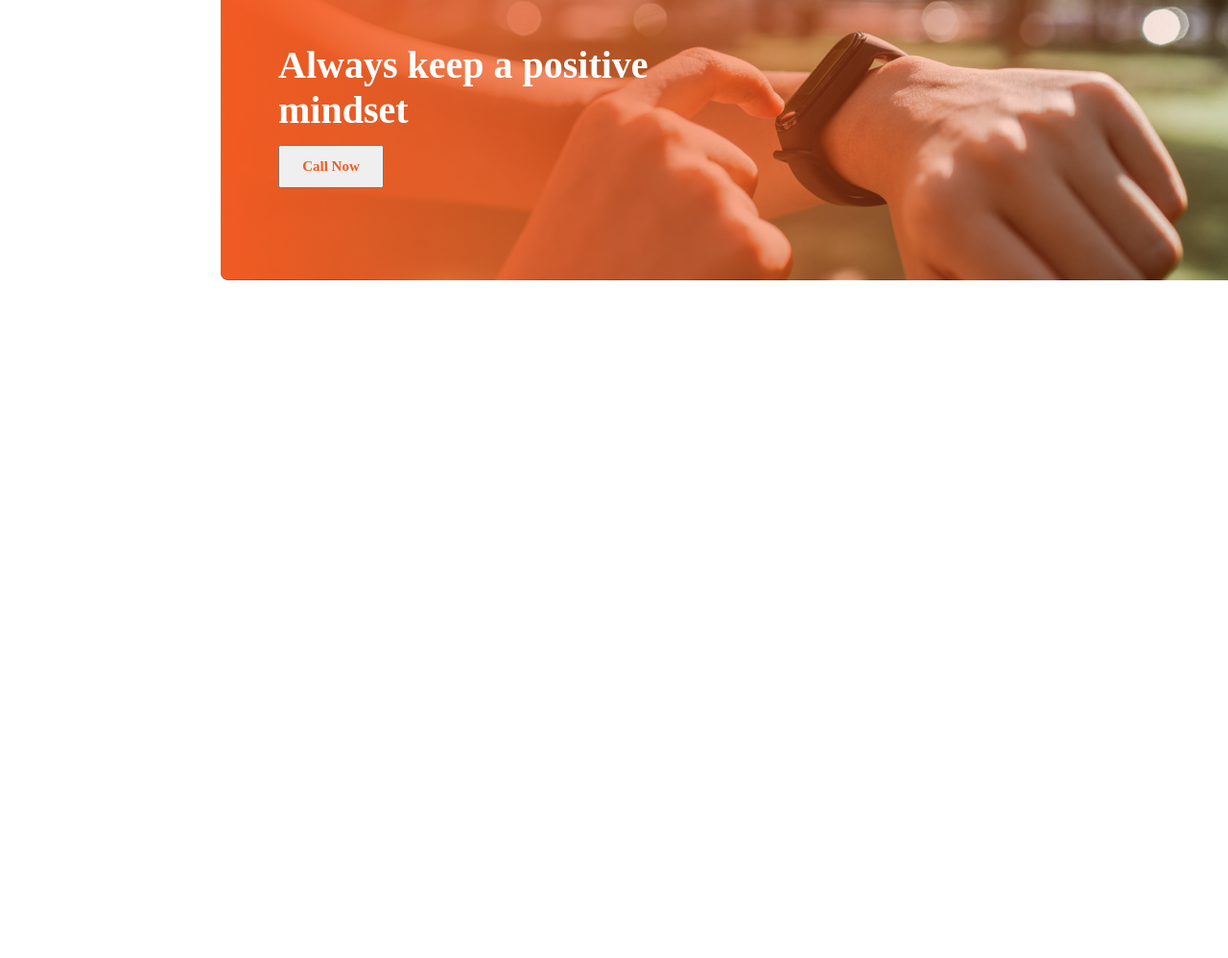
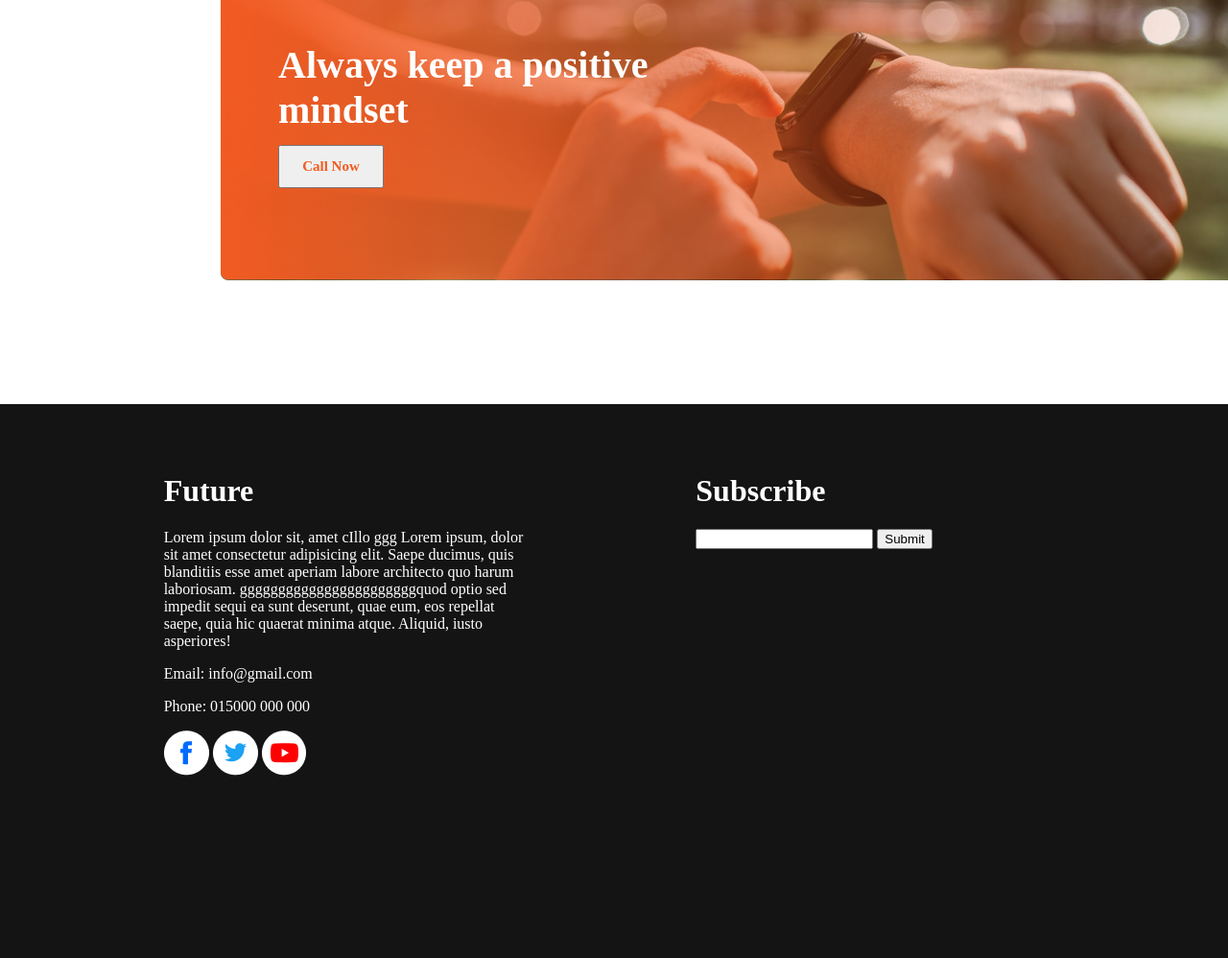
Before and after one commit to Mohaiminul007/assignment1, a plain HTML site: page index.html in a window 1280 px wide. Shown: the part 2231-3229 px from the top of the page at 96% size. Before the commit the page ends 2527 px from the top, so only its background shows below. Drawn offline with Linux system fonts and the light colour scheme.

Commit message:
last contact us section added

```diff
--- a/index.html
+++ b/index.html
@@ -27,14 +27,16 @@
         </div>
         <!-- Section 2 -->
         <div class="section2">
-            <img src="images/person.png" alt="">
+            <div>
+                <img src="images/person.png" alt="">
+            </div>
             <div class="sub-section1">
                 <h1 class="sub-section2-head">My failures of previous years</h1>
                 <p class="sub-section2-p">ssssLorem ipsum dolor, sit amet consectetur adipisicing elit. Quam id
                     veritatis
                     sed veniam unde eligendi dolores delectus aut. Voluptates asperiores beatae accusamus cumque atque
                     reiciendis doloribus ipsam molestias blanditiis quo.</p>
-                <ul class="sub-section1-ul">
+                <ul class="sub-section2-ul">
                     <li>Contrary to popular belief, is not simply.</li>
                     <li>Contrary to popular belief.</li>
                     <li>Contrary to popular belief,is not simply.</li>
@@ -72,12 +74,35 @@
 
             </div>
         </div>
-        <!-- Section 3 -->
+        <!-- Section 4 -->
         <div class="section4">
             <img class="sub-section4-image" src="images/gradient3.png" alt="">
             <h1 class="sub-section4-head">Always keep a positive mindset</h1>
 
-                <button class="sub-section4-btn">Call Now</button>
+            <button class="sub-section4-btn">Call Now</button>
+        </div>
+        <!-- Section 5 -->
+        <div class="section5">
+            <div class="sub-section5-a">
+                <h1>Future</h1>
+                <p>Lorem ipsum dolor sit, amet cIllo ggg Lorem ipsum, dolor sit amet consectetur adipisicing elit. Saepe ducimus, quis blanditiis esse amet aperiam labore architecto quo harum laboriosam. gggggggggggggggggggggggquod optio sed impedit sequi ea sunt deserunt, quae eum, eos repellat saepe, quia hic quaerat minima atque. Aliquid, iusto asperiores!</p>
+                <p>Email: info@gmail.com</p>
+                <p>Phone: 015000 000 000</p>
+                <div class="section5-icons">
+                    <img src="images/icons/fb.png" alt="">
+                    <img src="images/icons/twitter.png" alt="">
+                    <img src="images/icons/youtube.png" alt="">
+
+                </div>
+            </div>
+            <div class="sub-section5-b">
+                <h1>Subscribe</h1>
+                <input type="text" >
+
+                <button>Submit</button>
+
+
+            </div>
         </div>
     </div>
 </body>
--- a/style.css
+++ b/style.css
@@ -58,9 +58,8 @@
 /* section 2 */
 
 .section2 {
-    margin-top: 100px;
+    margin: 100px;
     display: flex;
-    /* position: absolute; */
     width: 527.93px;
     height: 527.93px;
     left: 229px;
@@ -68,6 +67,7 @@
 
     background: rgba(241, 91, 34, 0.2);
     border-radius: 50%;
+
 
 
 }
@@ -110,7 +110,7 @@
 
 }
 
-.sub-section1-ul {
+.sub-section2-ul {
     position: absolute;
     width: 349px;
     height: 162px;
@@ -133,7 +133,7 @@
 /* section 3 */
 
 .section3 {
-    margin-top: 200px;
+    margin: 300px;
     /* padding-top: 100px; */
 }
 
@@ -162,7 +162,8 @@
     top: 2222.26px;
 
 }
-.sub-section4-image{
+
+.sub-section4-image {
     background-image: url(images/watch.png);
     /* this is the trick */
 }
@@ -201,3 +202,28 @@
 
     color: #F15B22;
 }
+
+.section5 {
+    display: flex;
+    justify-content: space-evenly;
+    position: absolute;
+    width: 100%;
+    height: 577px;
+    left: 0px;
+    top: 2652.26px;
+
+    background: #151414;
+    color: #FFFFFF;
+}
+
+.sub-section5-a{
+    padding-top: 50px;
+    width: 30%;
+
+}
+
+.sub-section5-b{
+    padding-top: 50px;
+    width: 30%;
+
+}
```
